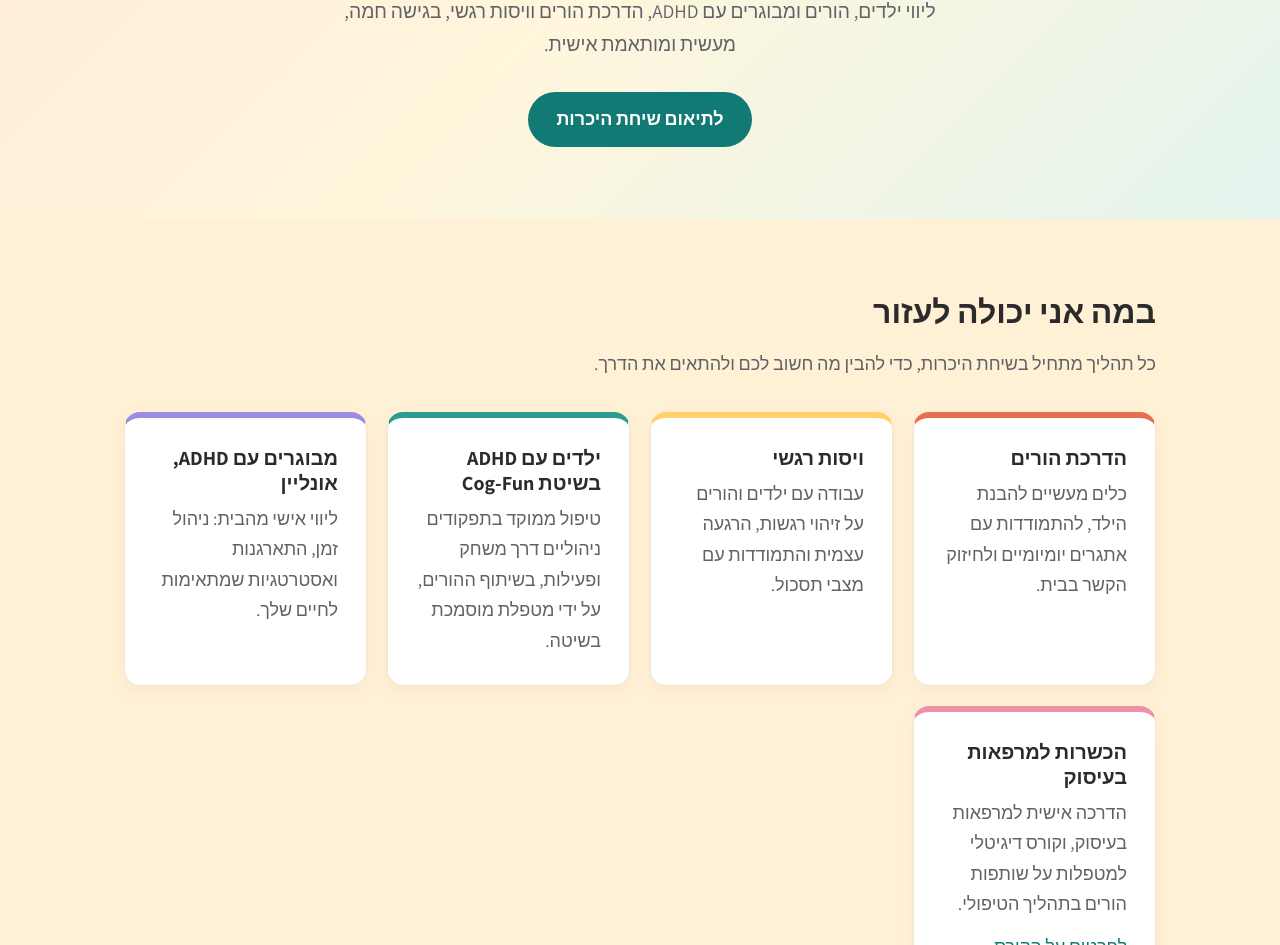
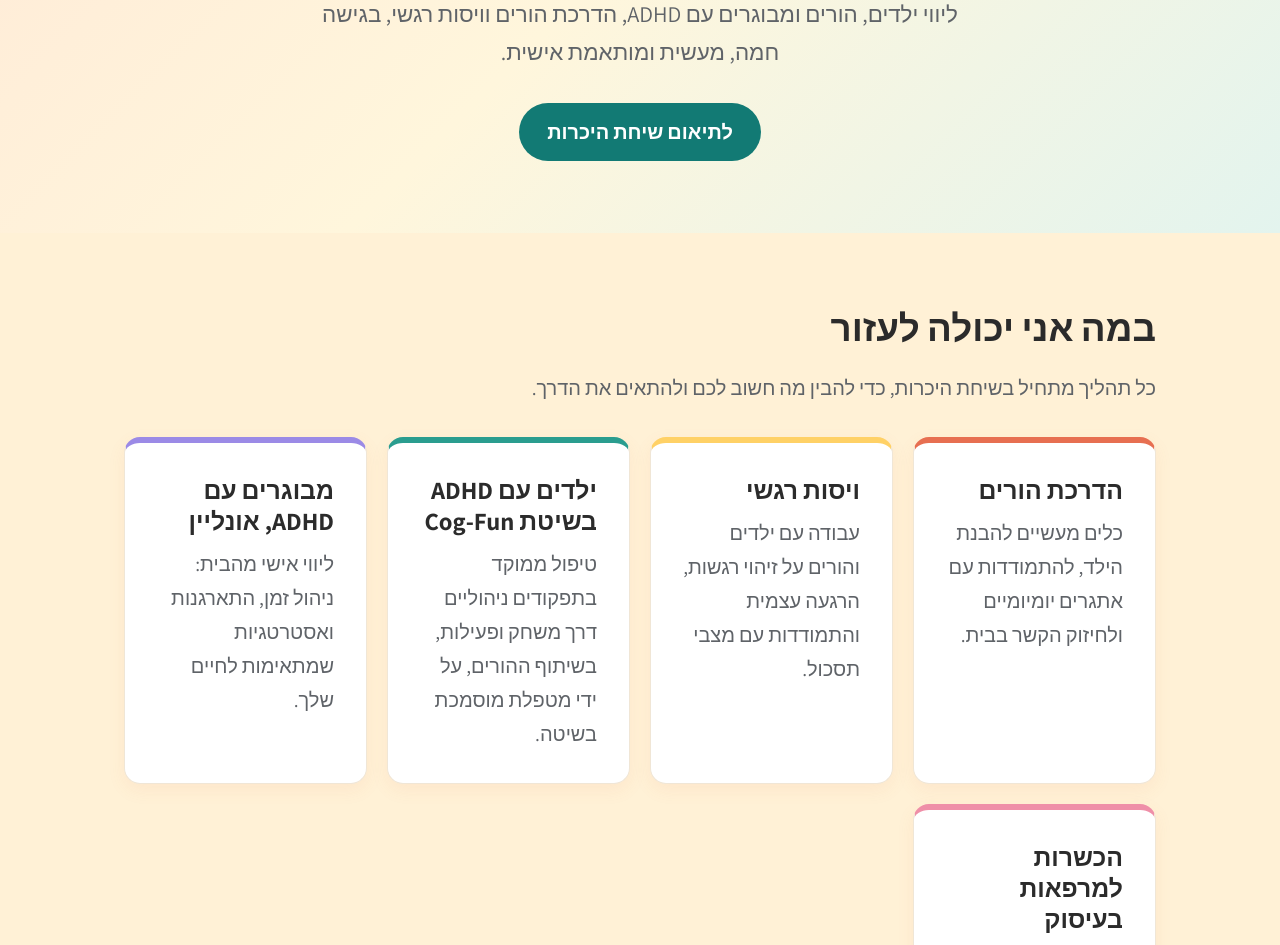
Before and after one commit to eliavroni/roni.github.io, an Astro site: page / in a window 1280 px wide. Shown: the part 434-1379 px from the top of the page. Built offline with nearby package versions, Linux system fonts and the light colour scheme; Astro itself is replaced by a stand-in of ours.

Commit message:
Larger text and 2x2 services grid

```diff
--- a/src/styles/global.css
+++ b/src/styles/global.css
@@ -16,7 +16,7 @@
 body {
   margin: 0;
   font-family: 'Assistant', system-ui, sans-serif;
-  font-size: 18px;
+  font-size: 20px;
   line-height: 1.7;
   color: var(--text);
   background: var(--bg);
@@ -27,10 +27,10 @@ h1, h2, h3 { line-height: 1.25; font-weight: 700; }
 
 .site-header { background: #fff; box-shadow: 0 2px 0 var(--sun); border-bottom: 1px solid var(--border); position: sticky; top: 0; z-index: 10; }
 .nav { display: flex; align-items: center; justify-content: space-between; gap: 16px; padding-block: 14px; flex-wrap: wrap; }
-.brand { display: flex; align-items: center; gap: 10px; line-height: 1.2; font-weight: 700; font-size: 1.2rem; color: var(--text); text-decoration: none; }
+.brand { display: flex; align-items: center; gap: 10px; line-height: 1.2; font-weight: 700; font-size: 1.35rem; color: var(--text); text-decoration: none; }
 .brand-mark { height: 48px; width: auto; }
 .brand-text { display: flex; flex-direction: column; }
-.brand-text span { font-weight: 400; font-size: .85rem; color: var(--muted); }
+.brand-text span { font-weight: 400; font-size: .95rem; color: var(--muted); }
 nav { display: flex; gap: 6px; align-items: center; flex-wrap: wrap; }
 nav a { color: var(--text); text-decoration: none; padding: 6px 16px; border-radius: 999px; font-weight: 600; transition: background-color .2s, color .2s; }
 nav a:hover, nav a:focus-visible { background: var(--accent); color: #fff; }
@@ -45,28 +45,30 @@ nav a:hover, nav a:focus-visible { background: var(--accent); color: #fff; }
 .hero h1 { font-size: clamp(2rem, 5vw, 3.2rem); margin: 0 0 16px; }
 .hero-logo { margin: 0 auto 8px !important; max-width: 760px; }
 .hero-logo img { display: block; width: 100%; height: auto; }
-.hero p { font-size: 1.2rem; color: var(--muted); max-width: 640px; margin: 0 auto 32px; }
+.hero p { font-size: 1.4rem; color: var(--muted); max-width: 640px; margin: 0 auto 32px; }
 
 .section { padding: 72px 0; }
 .section-alt { background: var(--accent-soft); }
-.section h2 { font-size: 2rem; margin: 0 0 12px; }
+.section h2 { font-size: 2.3rem; margin: 0 0 12px; }
 .lead { color: var(--muted); max-width: 680px; }
 .grid { display: grid; grid-template-columns: repeat(auto-fit, minmax(240px, 1fr)); gap: 20px; margin-top: 32px; }
-.card { background: #fff; border: 1px solid var(--border); border-top: 6px solid var(--coral); border-radius: var(--radius); padding: 28px; box-shadow: 0 6px 18px rgba(231,111,81,.08); }
+.card { background: #fff; border: 1px solid var(--border); border-top: 6px solid var(--coral); border-radius: var(--radius); padding: 32px; box-shadow: 0 6px 18px rgba(231,111,81,.08); }
 .grid .card:nth-child(5n+2) { border-top-color: var(--sun); }
 .grid .card:nth-child(5n+3) { border-top-color: var(--mint); }
 .grid .card:nth-child(5n+4) { border-top-color: var(--lilac); }
 .grid .card:nth-child(5n+5) { border-top-color: var(--pink); }
-.card h3 { margin: 0 0 8px; font-size: 1.25rem; }
+.card h3 { margin: 0 0 10px; font-size: 1.55rem; }
 .card p { margin: 0; color: var(--muted); }
 .card .more { margin-top: 12px; }
+.services-grid { grid-template-columns: repeat(2, 1fr); gap: 24px; }
+.services-grid .card { padding: 36px; }
 
 .prose { max-width: 720px; margin: 0 auto; }
 .post-list { list-style: none; padding: 0; }
 .post-list li { padding: 20px 0; border-bottom: 1px solid var(--border); }
-.post-list h2 { font-size: 1.4rem; margin: 0 0 4px; }
+.post-list h2 { font-size: 1.6rem; margin: 0 0 4px; }
 .post-list a { text-decoration: none; color: var(--text); }
-time { color: var(--muted); font-size: .9rem; }
+time { color: var(--muted); font-size: 1rem; }
 .author-box { margin-top: 48px; padding: 24px; border-radius: var(--radius); background: var(--accent-soft); border-inline-start: 6px solid var(--sun); }
 .post-list li { display: flex; gap: 20px; align-items: flex-start; }
 .post-thumb { width: 110px; height: 110px; object-fit: cover; border-radius: 12px; display: block; }
@@ -85,4 +87,6 @@ time { color: var(--muted); font-size: .9rem; }
   .hero { padding: 32px 0 48px; }
   .brand-mark { height: 38px; }
   nav { gap: 14px; font-size: .95rem; }
+  .services-grid { grid-template-columns: 1fr; }
+  .services-grid .card { padding: 28px; }
 }
```
